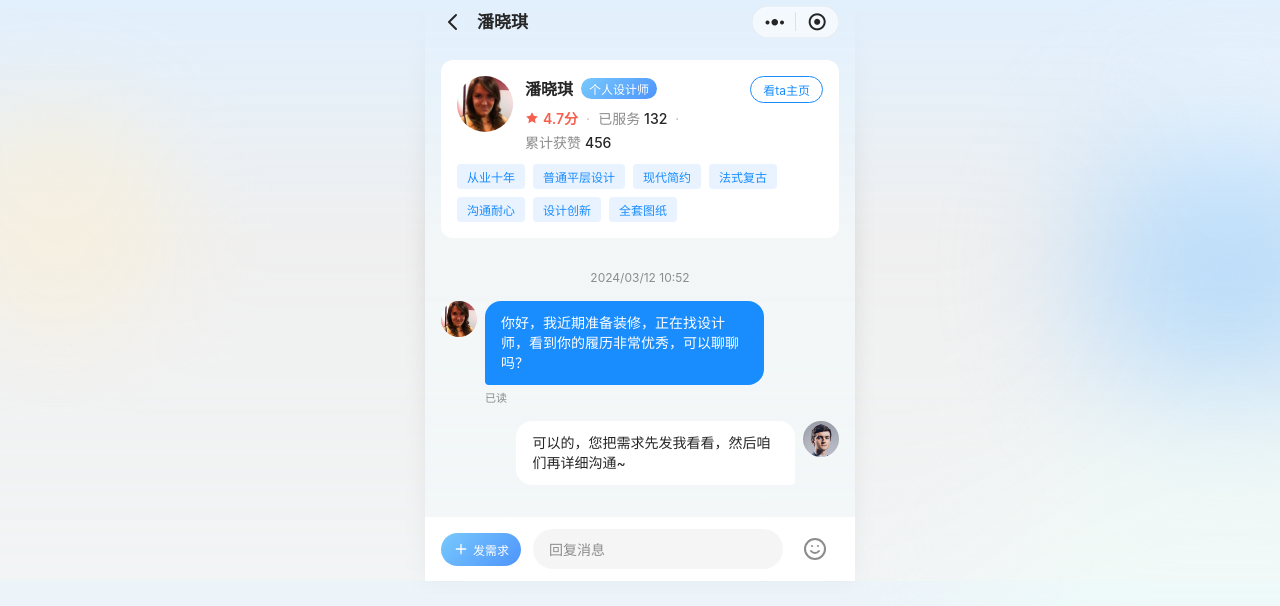
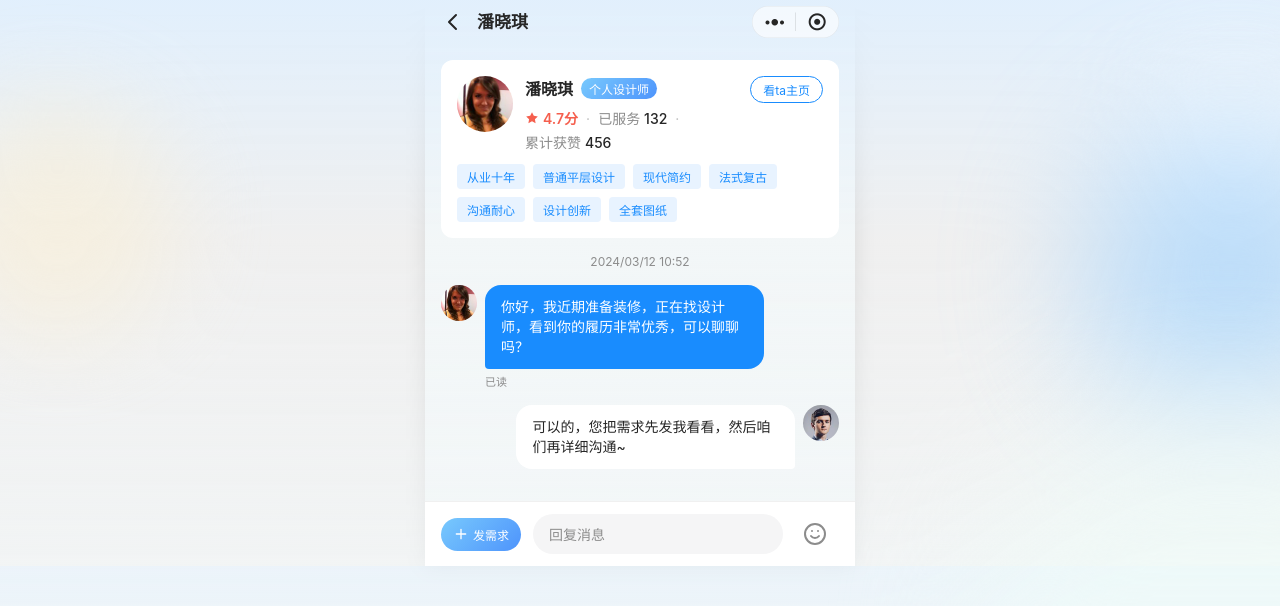
Before and after one commit to crowI9/fabu, a Vue app: page /chat in a window 1280 px wide. Shown: the top 606 px of the page. Built offline with nearby package versions, Linux system fonts and the light colour scheme.

Commit message:
重写消息详情页布局

```diff
--- a/src/views/Chat.vue
+++ b/src/views/Chat.vue
@@ -8,6 +8,8 @@
       <div class="gradient-circle circle-4"></div>
     </div>
 
+    <!-- 页面内容容器 -->
+    <div class="page-container">
       <!-- 顶部导航栏 - 与Message页面保持完全一致 -->
       <div class="nav-header">
         <div class="header-row">
@@ -23,6 +25,8 @@
         </div>
       </div>
 
+      <!-- 中间内容区域 - 可滚动 -->
+      <div class="content-scroll-area">
         <!-- 用户信息卡片 -->
         <div class="user-info-card">
           <div class="user-header">
@@ -169,6 +173,7 @@
             </template>
           </div>
         </div>
+      </div>
 
       <!-- 底部输入区域 -->
       <div class="chat-input-area">
@@ -200,6 +205,7 @@
                 <path d="M12 5V19M5 12H19" stroke="#8C8C8C" stroke-width="2" stroke-linecap="round" stroke-linejoin="round"/>
               </svg>
             </button>
+          </div>
         </div>
       </div>
     </div>
@@ -355,8 +361,6 @@ const confirmSendDemand = () => {
   height: -webkit-fill-available;
   background: #F3F7F8;
   position: relative;
-  display: flex;
-  flex-direction: column;
   overflow: hidden;
 }
 
@@ -416,10 +420,17 @@ const confirmSendDemand = () => {
   filter: blur(68px);
 }
 
+/* 页面内容容器 - 使用flex布局 */
+.page-container {
+  position: relative;
+  z-index: 10;
+  height: 100%;
+  display: flex;
+  flex-direction: column;
+}
+
 /* 顶部导航栏 - 与Message页面保持完全一致 */
 .nav-header {
-  position: relative;
-  z-index: 10;
   display: flex;
   align-items: center;
   justify-content: space-between;
@@ -465,15 +476,20 @@ const confirmSendDemand = () => {
   display: block;
 }
 
-/* 用户信息卡片 - 与顶部导航栏保持16px间距 */
+/* 中间内容区域 - 可滚动 */
+.content-scroll-area {
+  flex: 1;
+  overflow-y: auto;
+  -webkit-overflow-scrolling: touch;
+  padding: 16px;
+}
+
+/* 用户信息卡片 */
 .user-info-card {
-  position: relative;
-  z-index: 10;
-  margin: 16px 16px 0;
+  margin-bottom: 16px;
   padding: 16px;
   background: white;
   border-radius: 12px;
-  flex-shrink: 0;
 }
 
 .user-header {
@@ -586,15 +602,9 @@ const confirmSendDemand = () => {
   color: #198CFE;
 }
 
-/* 聊天内容区域 - 与用户信息卡片保持16px间距 */
+/* 聊天内容区域 */
 .chat-content {
-  position: relative;
-  z-index: 10;
-  flex: 1;
-  padding: 16px;
-  margin-top: 16px;
-  overflow-y: auto;
-  -webkit-overflow-scrolling: touch;
+  padding: 0;
 }
 
 .chat-time {
@@ -738,15 +748,13 @@ const confirmSendDemand = () => {
   border-top: 1px solid #F0F0F0;
 }
 
-/* 底部输入区域 - 底部对齐 */
+/* 底部输入区域 - 固定在底部 */
 .chat-input-area {
-  position: relative;
-  z-index: 10;
   background: white;
   padding: 12px 16px;
   padding-bottom: calc(12px + env(safe-area-inset-bottom));
   flex-shrink: 0;
-  margin-top: auto;
+  border-top: 1px solid #F0F0F0;
 }
 
 .input-wrapper {
```
Lines whose indentation alone changed are shown as unchanged.
